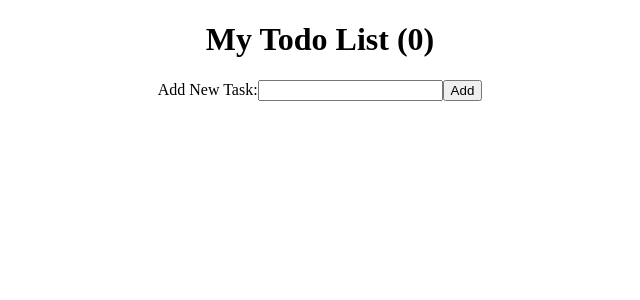
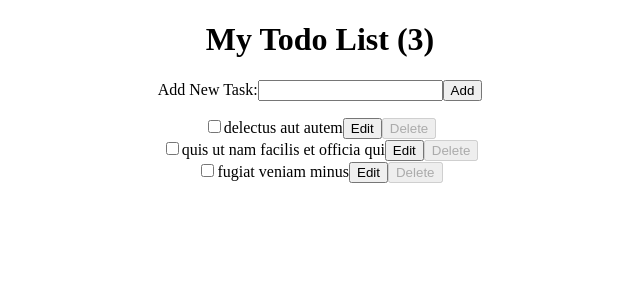
Before and after one commit to oldirtychi/ALAB-Building-a-Todo-List, a React (Vite) app in the folder React-Todo-List/: page / in a window 1280 px wide. Shown: the top 300 px of the page, without its empty margins (320-960 px from the left). Built offline with nearby package versions, Linux system fonts and the light colour scheme.

Commit message:
starting todos added

```diff
--- a/React-Todo-List/src/App.jsx
+++ b/React-Todo-List/src/App.jsx
@@ -1,6 +1,10 @@
 import {useReducer, useState} from 'react';
 
-const initialState = [];
+const initialState = [
+    { id: 1, name: "delectus aut autem", completed: false },
+    { id: 2, name: "quis ut nam facilis et officia qui", completed: false },
+    { id: 3, name: "fugiat veniam minus", completed: false }
+];
 
 function reducer(state, action) {
     switch(action.type){
```
